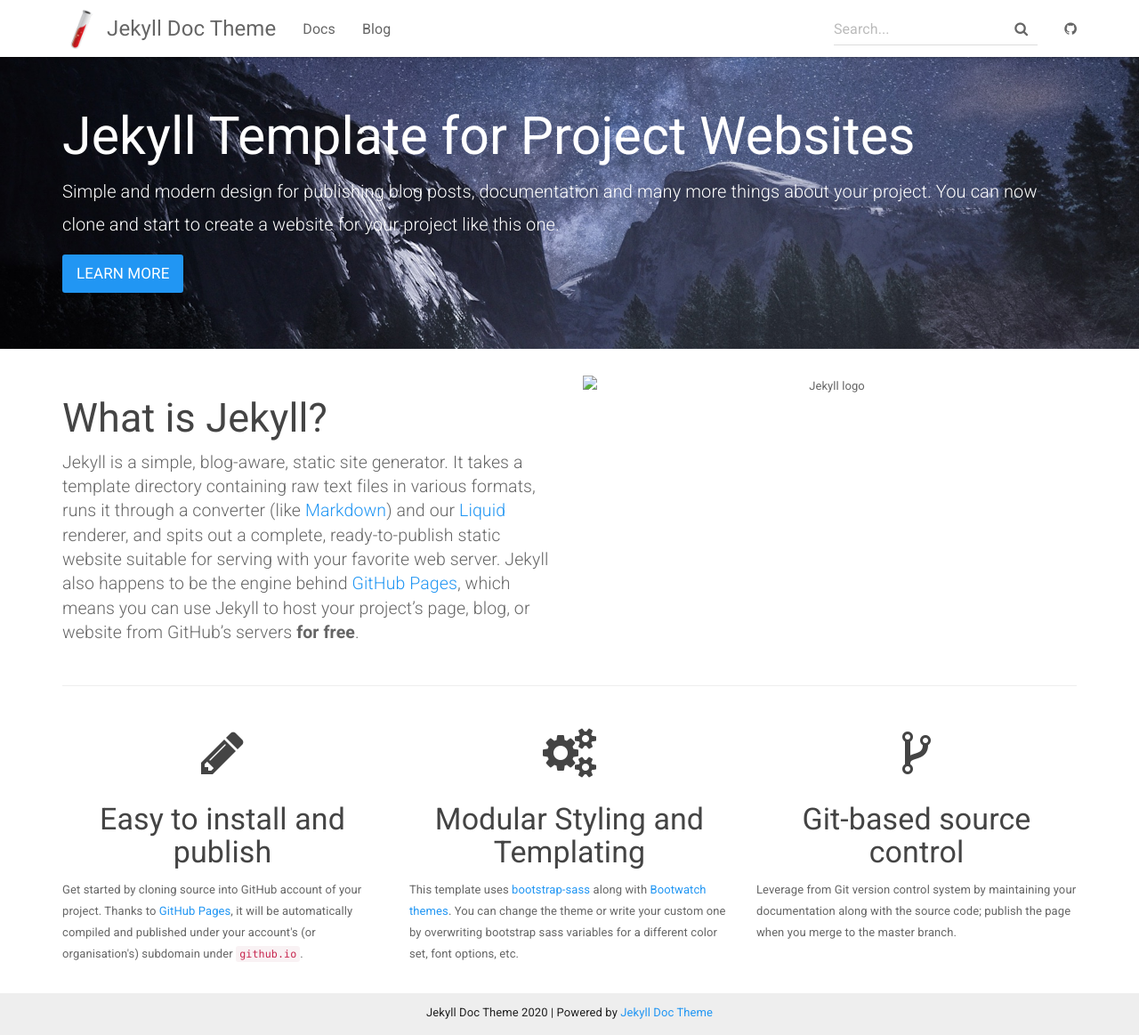
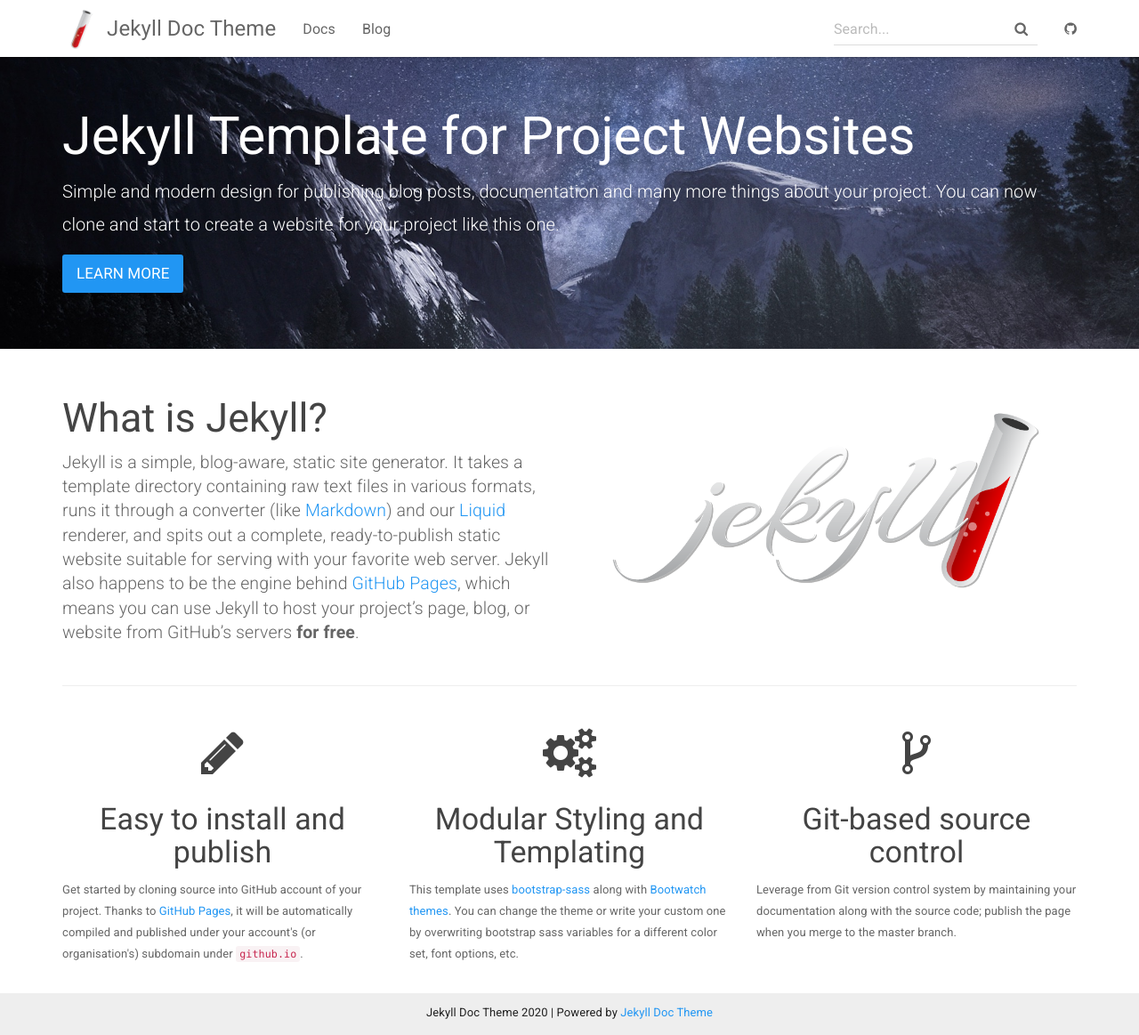
Before and after one commit to masteage/masteage.github.io, a Jekyll site: the page built from index.html, in a window 1280 px wide and 1163 px high. Shown: the whole window at 89% size. Built offline with Jekyll 4.4.1, drawn with Linux system fonts in a browser that asks for light colours.

Commit message:
no message

```diff
--- a/index.html
+++ b/index.html
@@ -26,7 +26,7 @@
               free</strong>.</p>
         </div>
         <div class="col-md-6 text-center">
-            <img src="{{ "/img/jekyll-dark.png" | relative_url }}" alt="Jekyll logo" class="img-responsive">
+            <img src="{{ "assets/img/jekyll-dark.png" | relative_url }}" alt="Jekyll logo" class="img-responsive">
         </div>
     </div>
     <hr>
```
